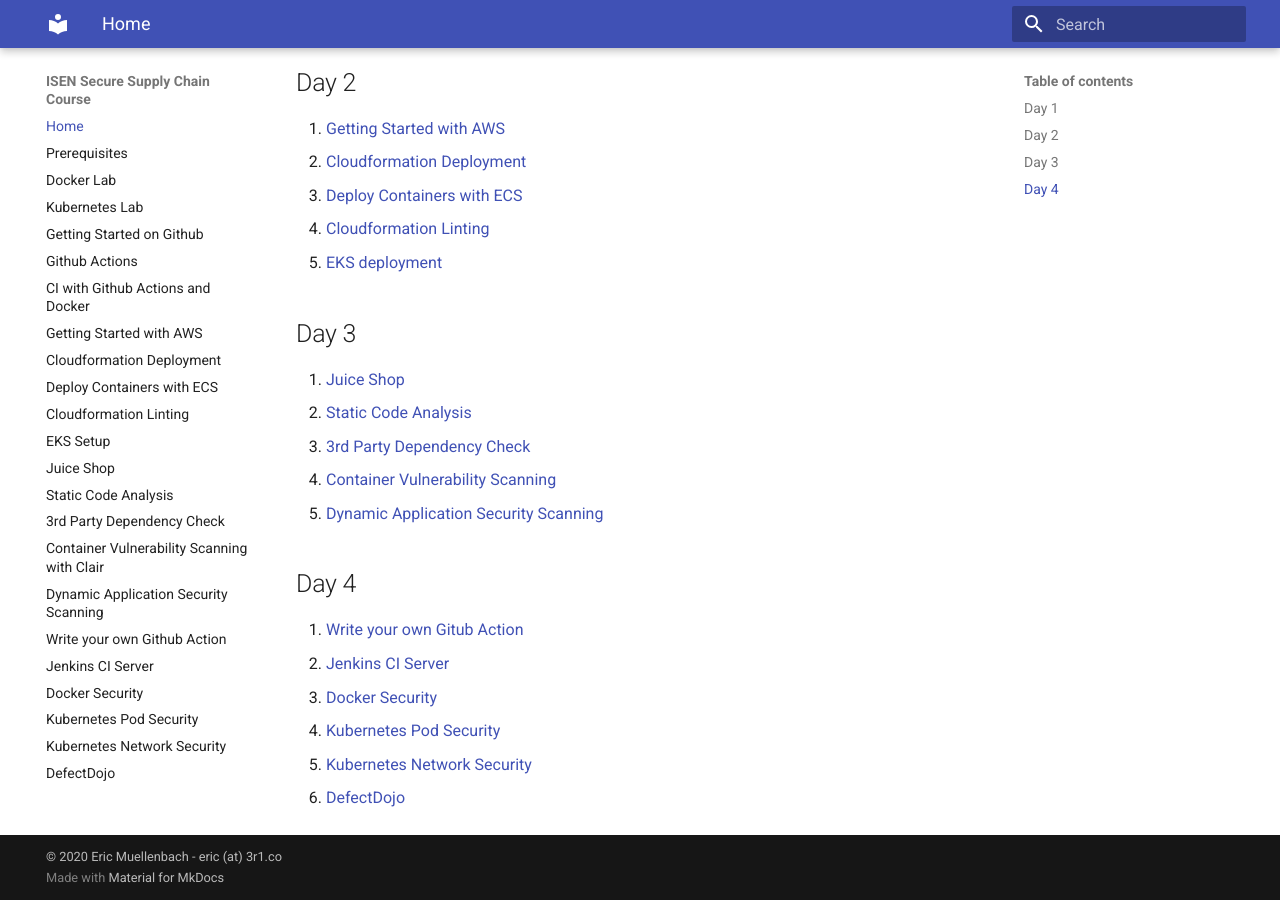
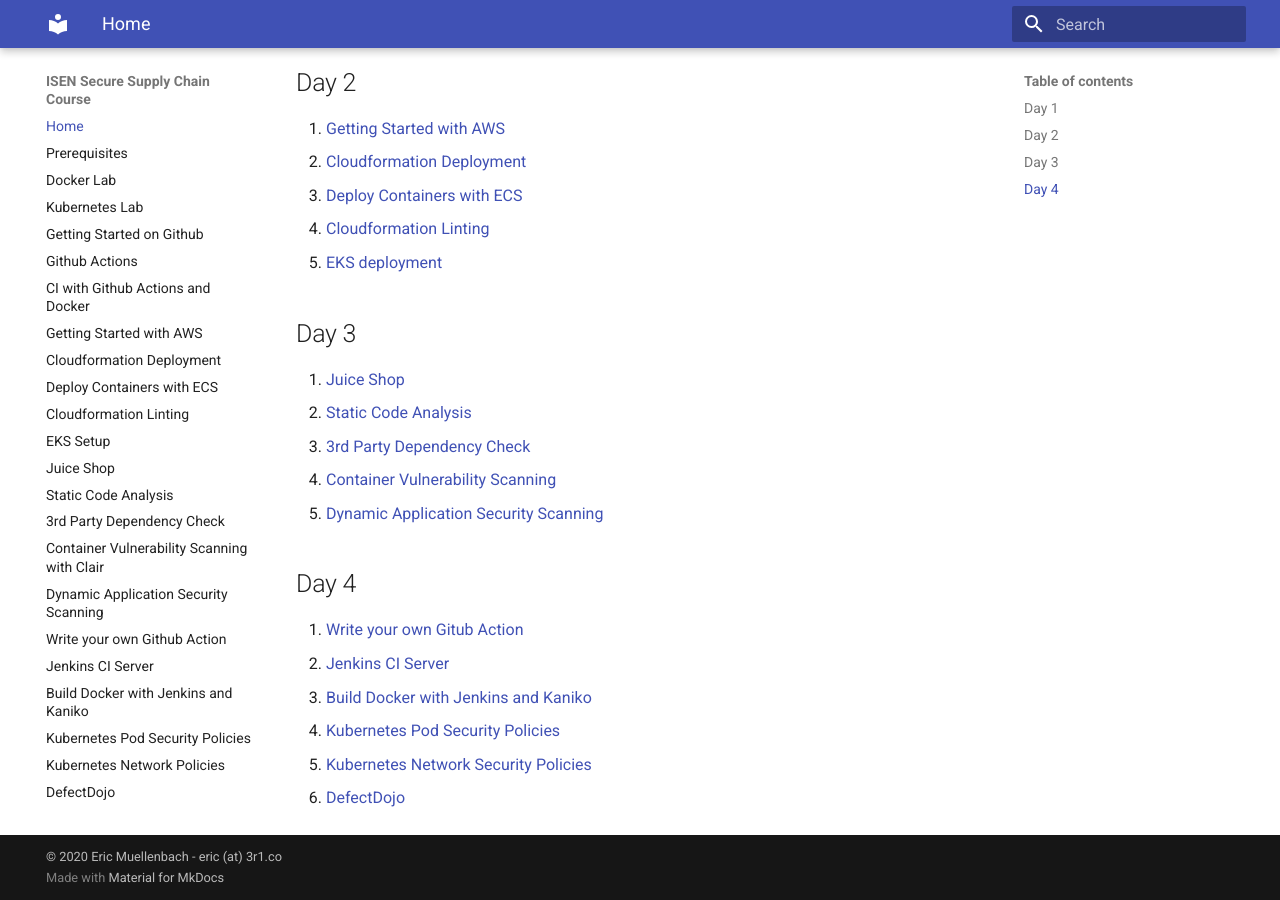
Before and after one commit to 3r1co/ssc, an MkDocs documentation site: the page built from docs/README.md, in a window 1280 px wide and 900 px high, scrolled down 558 px. Built offline with MkDocs 1.6.1 and Material for MkDocs 9.7.7, drawn with Linux system fonts in a browser that asks for light colours.

```diff
--- a/docs/README.md
+++ b/docs/README.md
@@ -34,7 +34,7 @@
 
 1. [Write your own Gitub Action](./arachni.md)
 1. [Jenkins CI Server](./jenkins.md)
-1. [Docker Security](./kaniko.md)
-1. [Kubernetes Pod Security](./pod-policies.md)
-1. [Kubernetes Network Security](./network-policies.md)
+1. [Build Docker with Jenkins and Kaniko](./kaniko.md)
+1. [Kubernetes Pod Security Policies](./pod-policies.md)
+1. [Kubernetes Network Security Policies](./network-policies.md)
 1. [DefectDojo](./defectdojo.md)
--- a/mkdocs.yml
+++ b/mkdocs.yml
@@ -19,9 +19,9 @@
     - Dynamic Application Security Scanning: zapproxy.md
     - Write your own Github Action: arachni.md
     - Jenkins CI Server: jenkins.md
-    - Docker Security: kaniko.md
-    - Kubernetes Pod Security: pod-policies.md
-    - Kubernetes Network Security: network-policies.md
+    - Build Docker with Jenkins and Kaniko: kaniko.md
+    - Kubernetes Pod Security Policies: pod-policies.md
+    - Kubernetes Network Policies: network-policies.md
     - DefectDojo: defectdojo.md
 theme:
   name: 'material'
```
